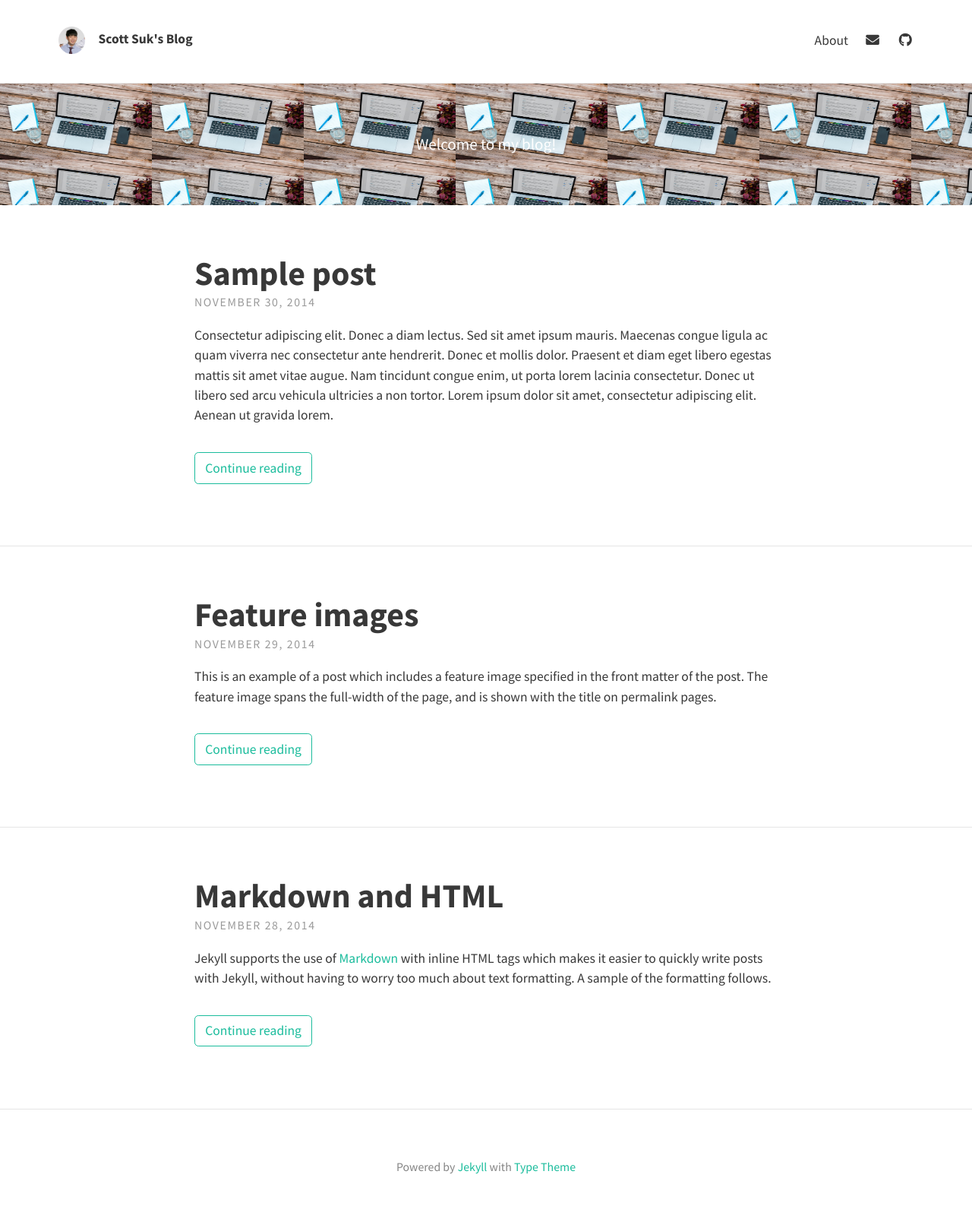
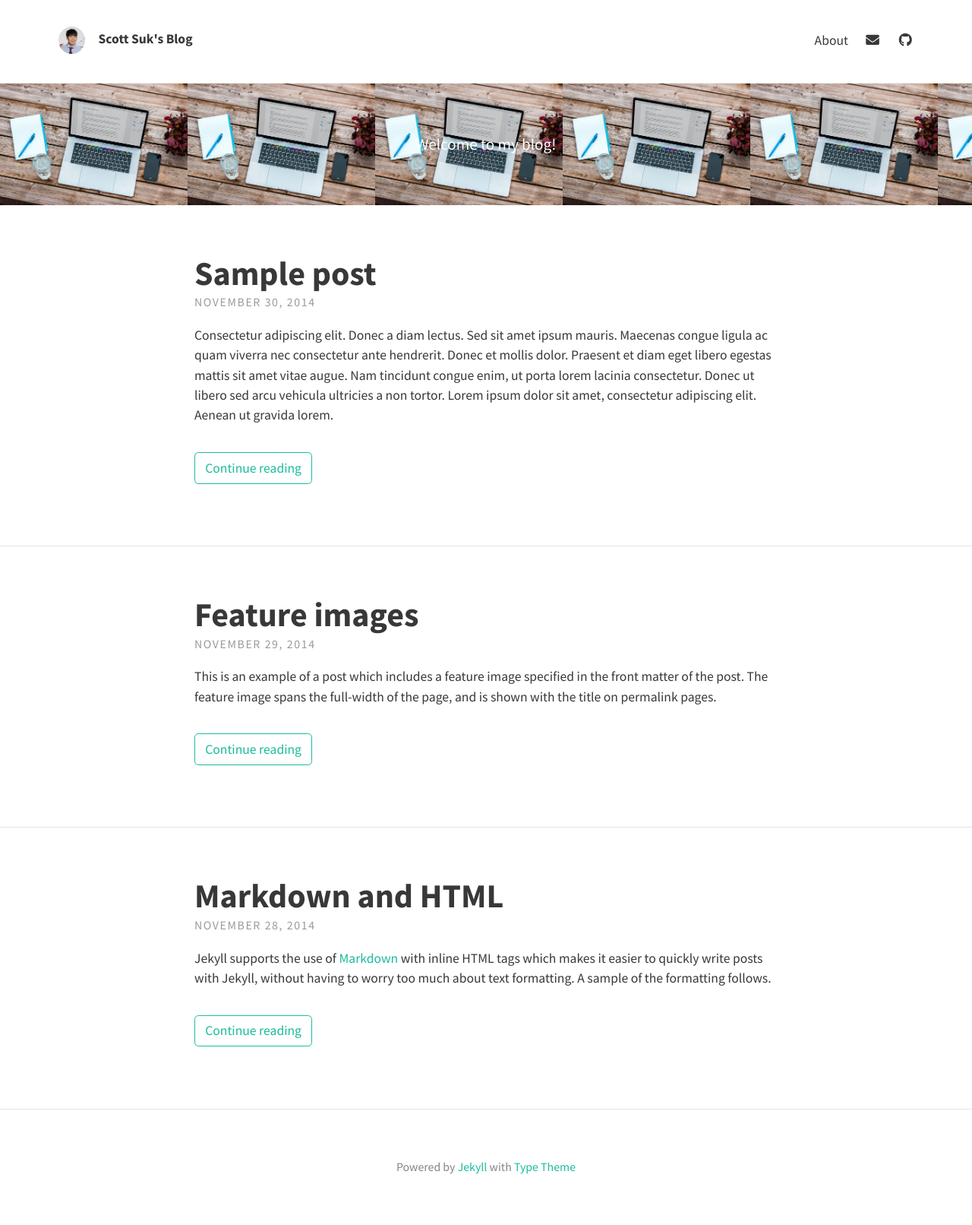
Before and after one commit to scottsuk0306/scottsuk0306.github.io, a Jekyll site: the page built from index.html, in a window 1280 px wide. Shown: the whole page at 76% size. Built offline with Jekyll 4.4.1, drawn with Linux system fonts in a browser that asks for light colours; nearby versions of some CDN libraries; the list of posts is cut into pages by our own code.

Commit message:
Update _index.scss

```diff
--- a/_sass/layouts/_index.scss
+++ b/_sass/layouts/_index.scss
@@ -4,7 +4,7 @@
   display: inline-block;
   width: 100%;
   background-color:$header-desc-background-color;
-  background-size: 200px 100px;
+  background-size: contain; // cover
   font-size: 1.2em;
   text-align: center;
   color: $header-desc-text-color;
```
